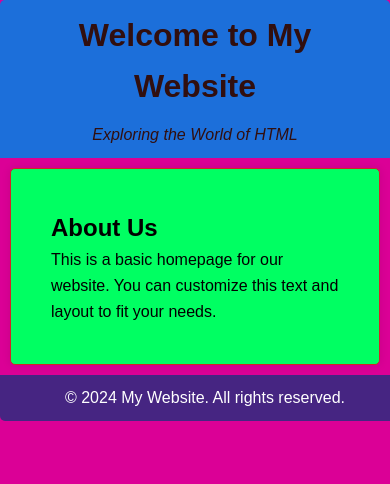
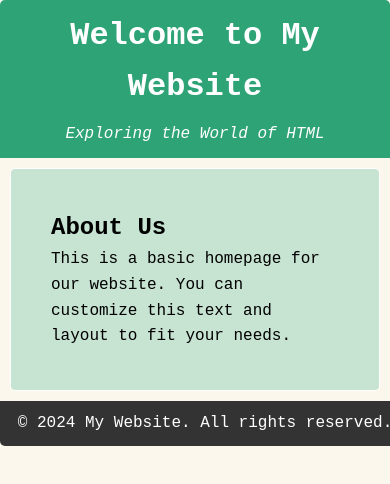
Before and after one commit to 2mayap/personalwebsite, a plain HTML site: page index.html in a window 390 px wide. Drawn offline with Linux system fonts and the light colour scheme.

Commit message:
updated colors

```diff
--- a/style.css
+++ b/style.css
@@ -6,24 +6,24 @@ body, h1, h2, h3, p {
 
 /* Global styles */
 body {
-    font-family: Arial, sans-serif;
+    font-family: 'courier new';
     line-height: 1.6;
-    background-color: #db0096;
+    background-color: #fbf7ec;
 }
 
 .container {
     max-width: 800px;
     margin: 20px auto;
     padding: 20px;
-    background-color: #00ff62;
-    border: 1px solid #d22424;
+    background-color: #c7e3d2;
+    border: 1px solid #ffffff;
     border-radius: 5px;
-    box-shadow: 0 0 10px rgba(0, 0, 0, 0.1);
+    /*box-shadow: 0 0 10px rgba(0, 0, 0, 0.1);*/
 }
 
 header {
-    background-color: #1c6fda;
-    color: #310f0f;
+    background-color: hsl(157, 56%, 41%);
+    color: #ffffff;
     padding: 10px 20px;
     text-align: center;
     border-top-left-radius: 5px;
@@ -44,10 +44,10 @@ header p {
     padding: 20px;
 }
 
-footer {
+/*footer {
     text-align: center;
     padding: 10px;
-    background-color: #462582;
+    background-color: #24163e;
     color: #fff;
     border-bottom-left-radius: 5px;
     border-bottom-right-radius: 5px;
@@ -55,6 +55,7 @@ footer {
     bottom: 0;
     width: 100%;
 }
+*/
 
 /* Responsive styles */
 @media (max-width: 600px) {
@@ -69,6 +70,13 @@ footer {
         margin: 10px;
     }
     footer {
+        text-align: center;
+        padding: 10px;
+        background-color: #333;
+        color: #fff;
+        border-bottom-left-radius: 5px;
+        border-bottom-right-radius: 5px;
+        width: 100%;
         position: relative;
     }
 }
```
